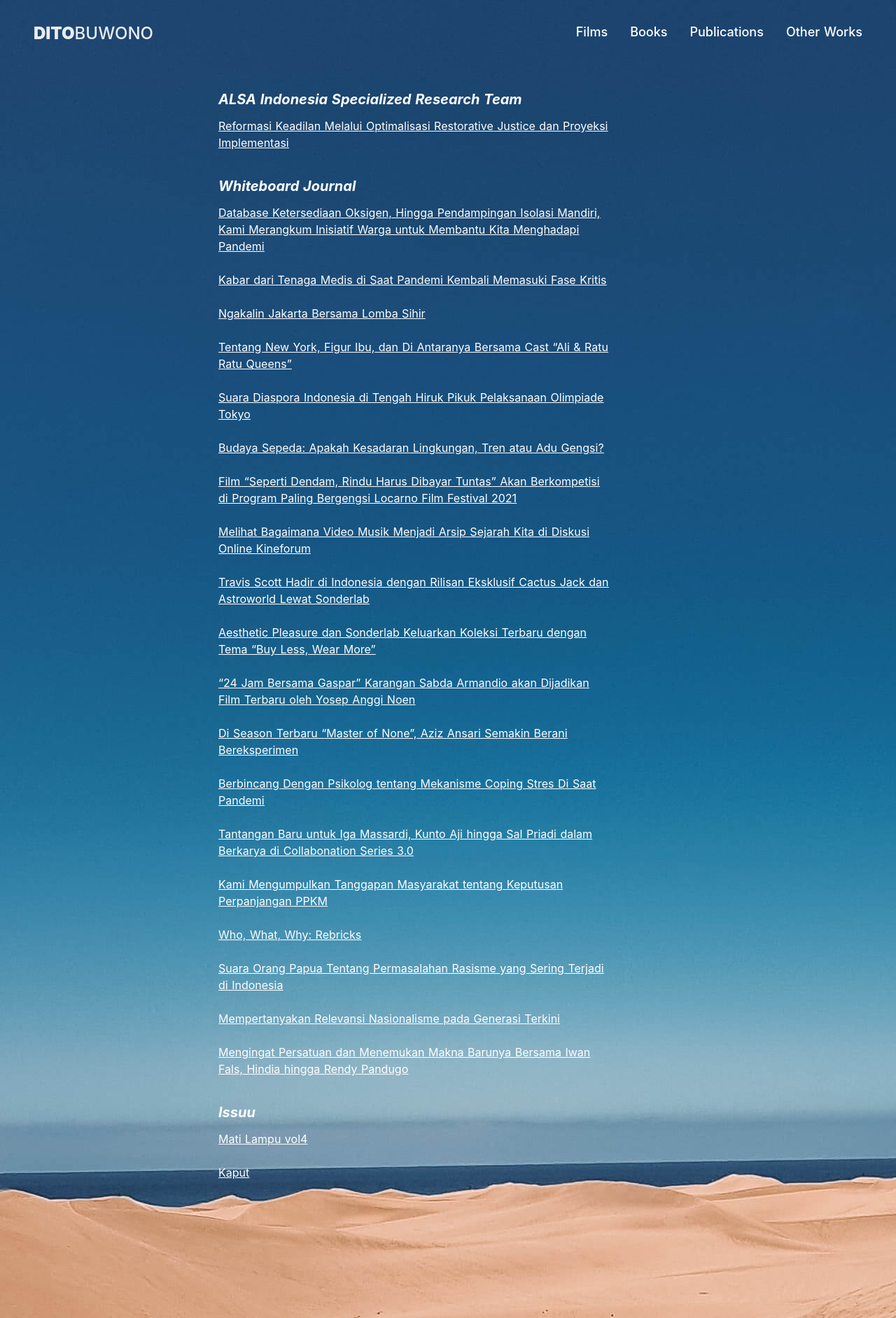
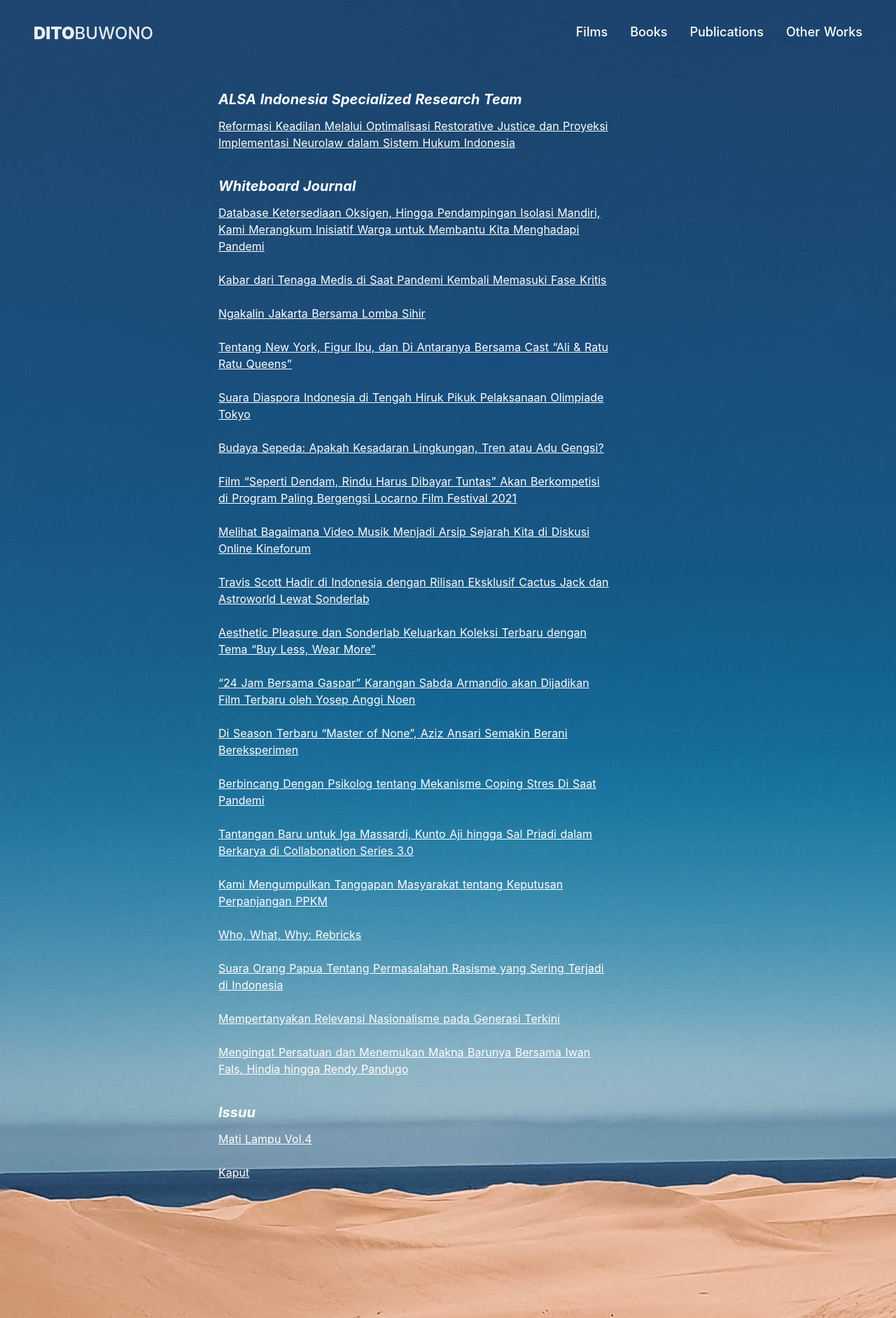
Before and after one commit to andikawilliam/ditobuwono-nuxt, a Nuxt app: page /Publications in a window 1280 px wide. Shown: the whole page at 70% size. Built offline with nearby package versions, Linux system fonts and the light colour scheme.

Commit message:
Update Publications.vue

```diff
--- a/pages/Publications.vue
+++ b/pages/Publications.vue
@@ -59,7 +59,7 @@ export default Vue.extend({
       alsa: [
         {
           title:
-            "Reformasi Keadilan Melalui Optimalisasi Restorative Justice dan Proyeksi Implementasi",
+            "Reformasi Keadilan Melalui Optimalisasi Restorative Justice dan Proyeksi Implementasi Neurolaw dalam Sistem Hukum Indonesia",
           link: "https://3f44e3af-b3b9-4d16-81b2-8d46625d8b63.filesusr.com/ugd/dbad2d_eee645835a334bd1b8f1fa364b514343.pdf",
         },
       ],
@@ -160,7 +160,7 @@ export default Vue.extend({
       ],
       issuu: [
         {
-          title: "Mati Lampu vol4",
+          title: "Mati Lampu Vol.4",
           link: "https://issuu.com/matilampu/docs/mati_lampu_vol4_7f301e70bf19a9",
         },
         {
```
